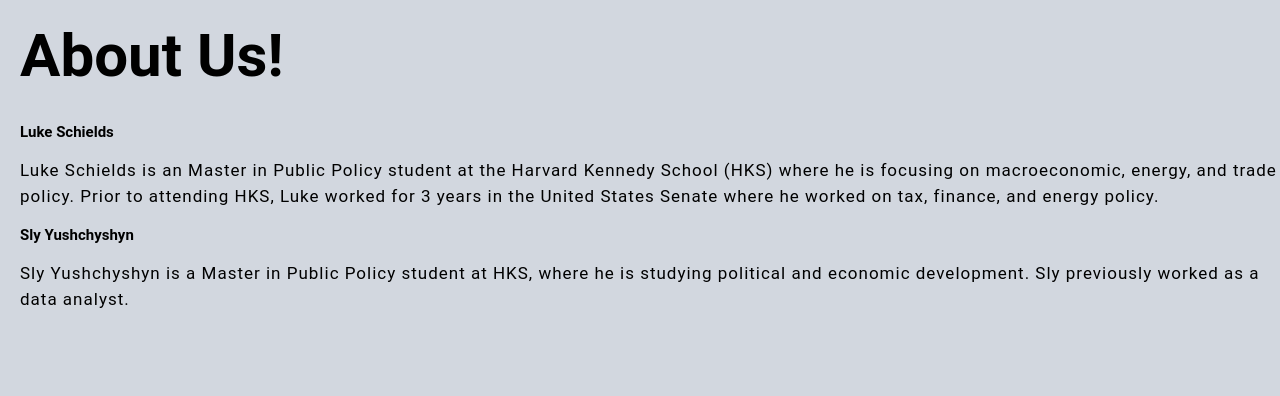
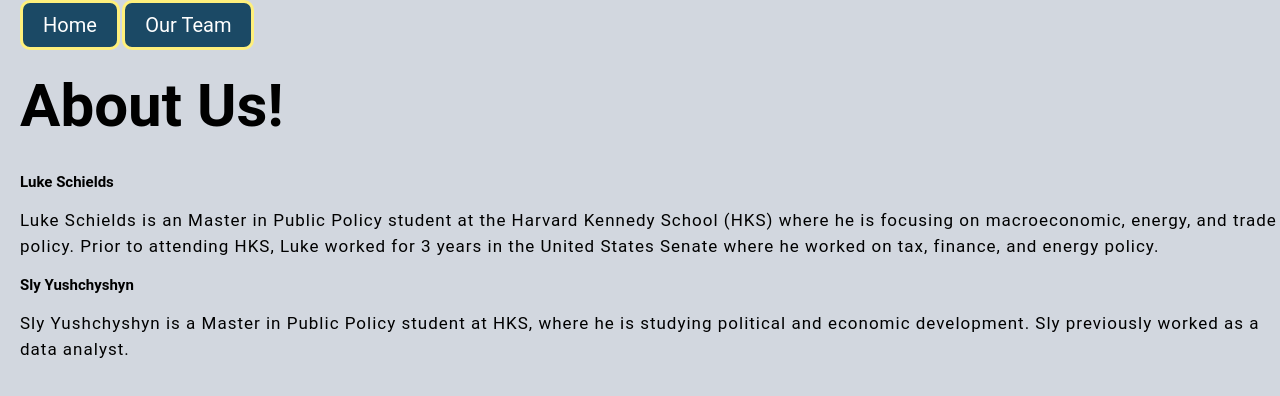
Before and after one commit to code4policy/2024-b3-Ukraine-media, a plain HTML site: page our-team/index.html in a window 1280 px wide. Shown: the top 396 px of the page. Drawn offline with Linux system fonts and the light colour scheme.

Commit message:
added nav buttons

```diff
--- a/our-team/index.html
+++ b/our-team/index.html
@@ -5,6 +5,8 @@
         <link href="../styles.css" rel="stylesheet" />
     </head>
     <body>
+        <a href="../index.html", class="button-link">Home</a>
+        <a href="index.html", class="button-link">Our Team</a>
         <h1>About Us!</h1>
         <h2>Luke Schields</h2>
 
```
Also changed, not shown: index.html (+3 -2 lines).
